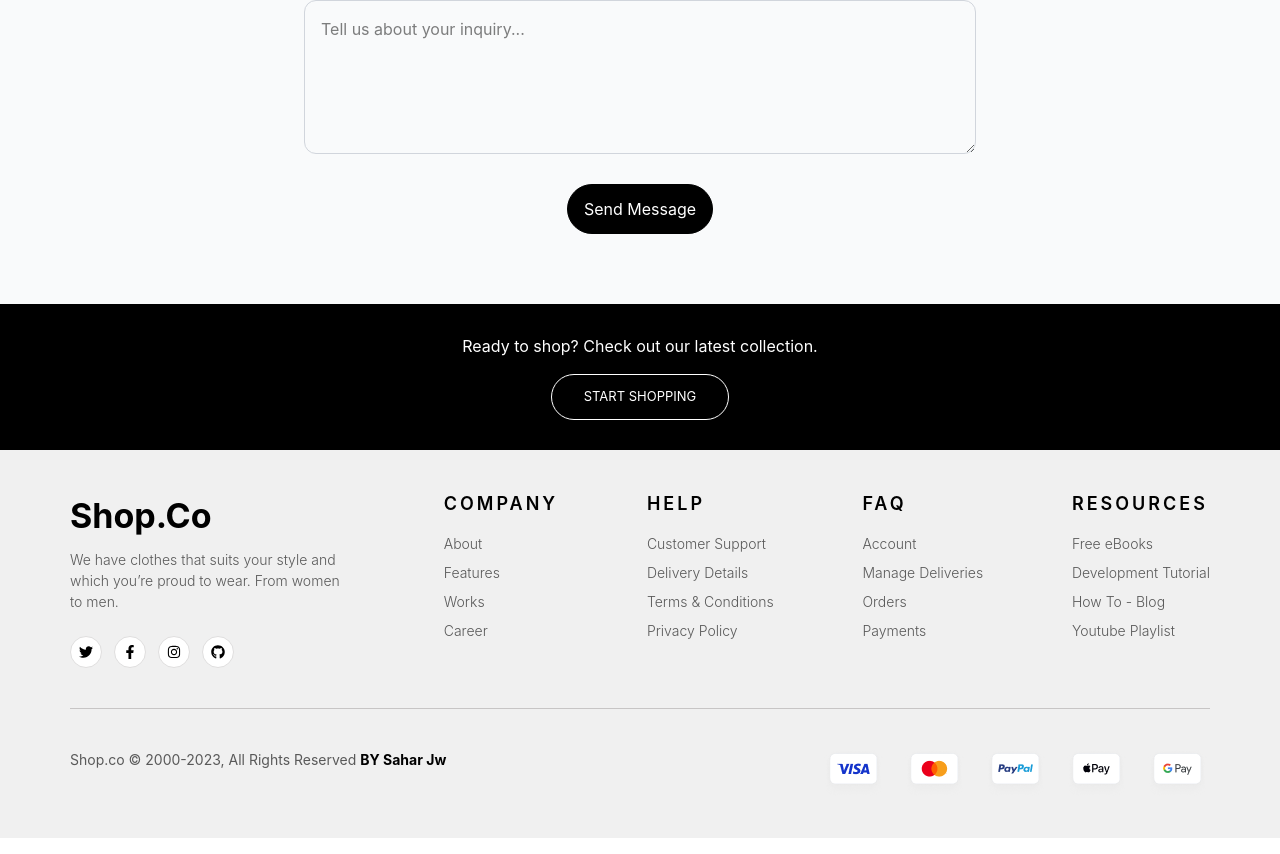
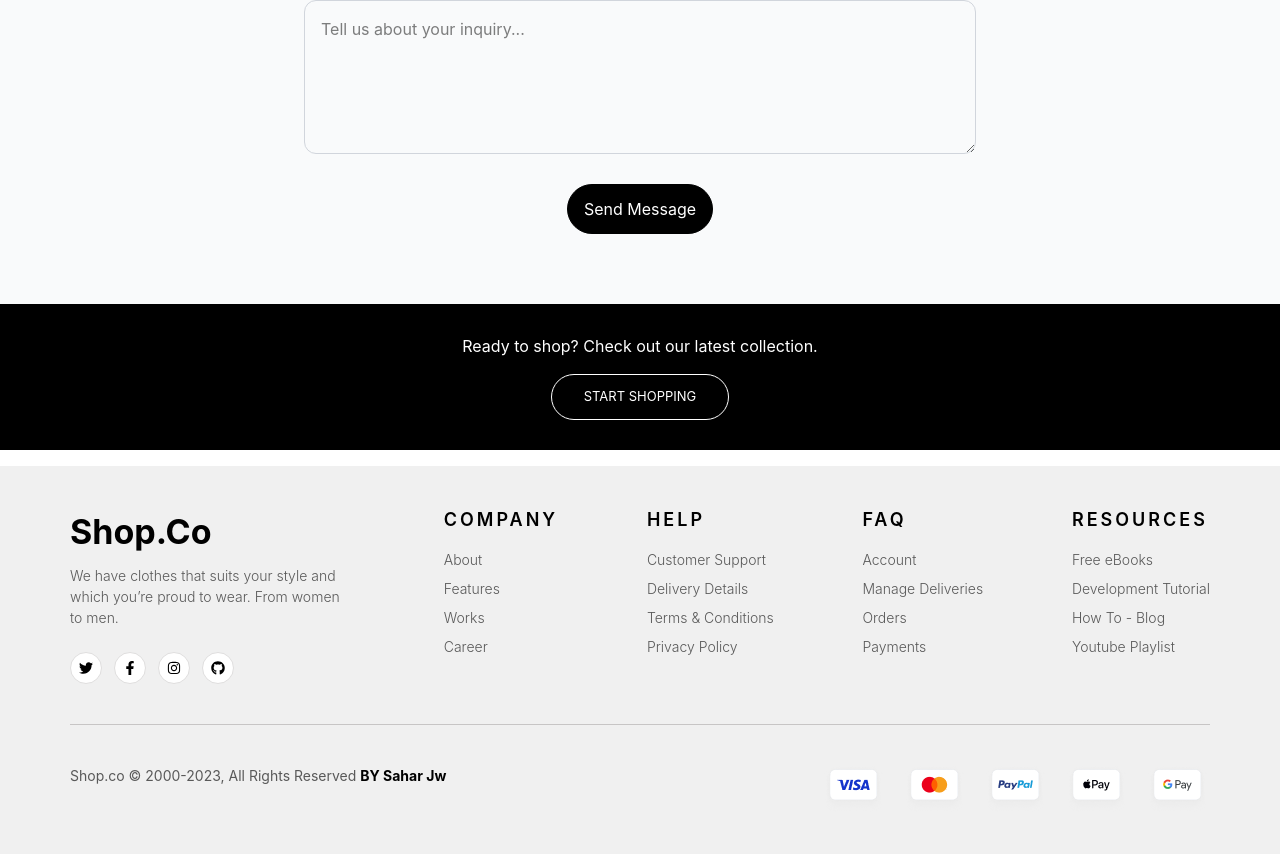
Before and after one commit to Sahar-Jw/Shop.Co, a React (Vite) app: page /contact in a window 1280 px wide. Shown: the part 900-1754 px from the top of the page. Built offline with nearby package versions, Linux system fonts and the light colour scheme; no server answers; a web font is replaced by a local one.

Commit message:
edited css

```diff
--- a/src/components/Footer/Footer.jsx
+++ b/src/components/Footer/Footer.jsx
@@ -3,7 +3,7 @@ import { FaFacebookF, FaGithub, FaInstagram, FaTwitter } from "react-icons/fa";
 export default function Footer() {
     const linkIcons = [<FaTwitter />, <FaFacebookF />, <FaInstagram />, <FaGithub />];
     return (
-        <footer className="lg:px-17.5 px-10 py-10 bg-gray">
+        <footer className="lg:px-17.5 px-10 py-10 bg-gray mt-4">
             <div className="flex flex-col lg:flex-row justify-between border-b border-[#c7c5c5] pb-10 mb-10">
                 <div className="lg:w-1/4 w-full mb-10 lg:mb-0">
                     <h1 className="lg:text-[34px] text-[24px] font-bold">
--- a/src/components/Testimonials/Testimonials.jsx
+++ b/src/components/Testimonials/Testimonials.jsx
@@ -79,7 +79,7 @@ export default function Testimonials() {
 
         </Swiper>
       </div>
-          <div className="absolute  lg:left-143 lg:top-100 sm:top-81.5 sm:left-48.75 md:left-85.75 top-94.5 left-30.75 ">
+          <div className="absolute lg:top-100 sm:top-81.5 top-94.5 left-[50%] translate-x-[-50%]">
       <button className="custom-next text-white bg-black absolute left-4 top-1/2 -translate-y-1/2 z-10 w-12 h-12  rounded-full shadow-2xl  hover:scale-110 hover:rotate-12 transition-all duration-300 flex items-center justify-center lg:text-xl text-[14px] font-bold border-2 border-white/30 backdrop-blur-sm" aria-label="Previous slide">
         <MdOutlineKeyboardArrowRight />
       </button>
```
